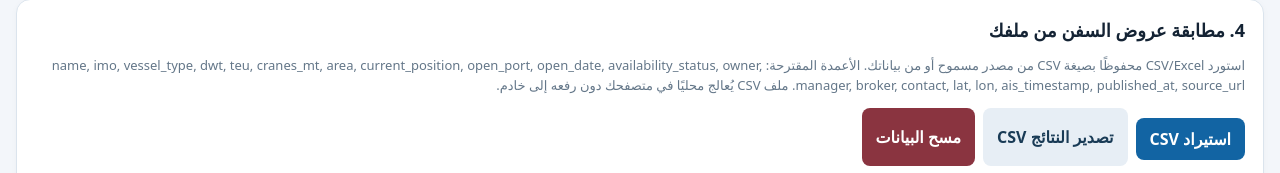
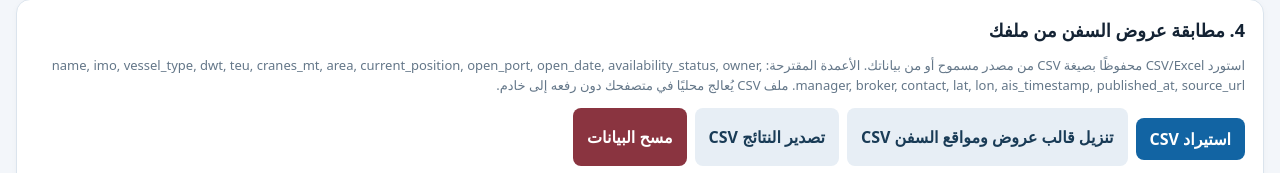
Before and after one commit to hanymahdy2/Railway, a plain HTML site: page Maritime_Chartering_Radar/index.html in a window 1280 px wide. Shown: the part 1142-1315 px from the top of the page. Drawn offline with Linux system fonts and the light colour scheme.

Commit message:
Add downloadable vessel open-position import template

```diff
--- a/Maritime_Chartering_Radar/index.html
+++ b/Maritime_Chartering_Radar/index.html
@@ -17,7 +17,7 @@ Requirement 3:
 <section id="multiResults" class="card c12 hide" aria-live="polite"></section>
 <section class="card c12"><h2 data-i="liveTitle">3. البحث داخل بيانات السفن المستوردة</h2><p class="muted" data-i="liveHint">ابحث محليًا داخل ملف CSV الذي استوردته باستخدام اسم السفينة أو رقم IMO أو Call Sign. هذه عملية بحث في بياناتك فقط وليست اتصالًا مباشرًا بالإنترنت.</p><div class="split"><div><label for="vesselQuery" data-i="vesselLabel">اسم السفينة / IMO / Call Sign</label><input id="vesselQuery" placeholder="e.g. 9895161 or vessel name" class="ltr"></div><div><label data-i="resultHint">نتائج المصدر</label><div id="apiResult" class="status">لا توجد نتائج بعد.</div></div></div><div class="actions"><button id="searchBtn" data-i="search">بحث في البيانات المستوردة</button></div></section>
 <section class="card c12"><h2>5. دليل الملاك والمديرين وجهات الاتصال</h2><p class="muted">يمكنك استيراد ملف CSV مرخّص يحتوي بيانات التواصل الفعلية. يربط البرنامج السجلات برقم IMO أولًا ثم باسم السفينة. لا توجد قاعدة عالمية مجانية موثوقة ومسموح بإعادة استخدامها تجاريًا تحتوي كل إيميلات وأرقام الملاك وCommercial Managers وISM Managers؛ لذلك لن نختلق بيانات اتصال. استخدم قالب CSV أدناه، واملأه من مصادر رسمية أو بيانات لديك صلاحية استخدامها.</p><div class="actions"><button id="contactTemplateBtn" class="secondary">تنزيل قالب جهات الاتصال CSV</button><label class="filebtn" for="contactsFile">استيراد دليل جهات الاتصال CSV</label><input id="contactsFile" type="file" accept=".csv,text/csv" class="hide"><button id="companyLinksBtn" class="secondary">فتح مصادر التحقق الرسمية</button></div><div id="contactsStatus" class="status">لم يتم استيراد دليل جهات اتصال.</div><p class="muted">مصادر للتحقق الفردي: <a href="https://gisis.imo.org/" target="_blank" rel="noopener">IMO GISIS</a> · <a href="https://www.equasis.org/" target="_blank" rel="noopener">Equasis</a> (ممنوع التنزيل الجماعي/التخزين دون إذن) · <a href="https://www.imonumbers.ihs.com/" target="_blank" rel="noopener">IMO Company Numbers</a> (البحث اليدوي فقط، مع قيود الاستخدام التجاري).</p></section>
-<section class="card c12"><h2 data-i="importTitle">4. مطابقة عروض السفن من ملفك</h2><p class="muted" data-i="importHint">استورد CSV/Excel محفوظًا بصيغة CSV من مصدر مسموح أو من بياناتك. الأعمدة المقترحة: name, imo, vessel_type, dwt, teu, cranes_mt, area, current_position, open_port, open_date, availability_status, owner, manager, broker, contact, lat, lon, ais_timestamp, published_at, source_url. ملف CSV يُعالج محليًا في متصفحك دون رفعه إلى خادم.</p><div class="actions"><label class="filebtn" for="csvFile" data-i="import">استيراد CSV</label><input id="csvFile" type="file" accept=".csv,text/csv" class="hide"><button id="exportBtn" class="secondary" data-i="export">تصدير النتائج CSV</button><button id="clearBtn" class="danger" data-i="clear">مسح البيانات</button></div><div id="localStatus" class="status">لم يتم استيراد ملف.</div><div class="tablewrap"><table><thead><tr id="tableHead"></tr></thead><tbody id="tableBody"><tr><td data-i="empty">لا توجد نتائج حتى الآن.</td></tr></tbody></table></div></section>
+<section class="card c12"><h2 data-i="importTitle">4. مطابقة عروض السفن من ملفك</h2><p class="muted" data-i="importHint">استورد CSV/Excel محفوظًا بصيغة CSV من مصدر مسموح أو من بياناتك. الأعمدة المقترحة: name, imo, vessel_type, dwt, teu, cranes_mt, area, current_position, open_port, open_date, availability_status, owner, manager, broker, contact, lat, lon, ais_timestamp, published_at, source_url. ملف CSV يُعالج محليًا في متصفحك دون رفعه إلى خادم.</p><div class="actions"><label class="filebtn" for="csvFile" data-i="import">استيراد CSV</label><input id="csvFile" type="file" accept=".csv,text/csv" class="hide"><button id="offerTemplateBtn" class="secondary">تنزيل قالب عروض ومواقع السفن CSV</button><button id="exportBtn" class="secondary" data-i="export">تصدير النتائج CSV</button><button id="clearBtn" class="danger" data-i="clear">مسح البيانات</button></div><div id="localStatus" class="status">لم يتم استيراد ملف.</div><div class="tablewrap"><table><thead><tr id="tableHead"></tr></thead><tbody id="tableBody"><tr><td data-i="empty">لا توجد نتائج حتى الآن.</td></tr></tbody></table></div></section>
 </div><footer data-i="footer">حدود الدقة: بيانات AIS قد تتأخر أو تكون ناقصة. هذا الإصدار لا يدّعي امتلاك قاعدة عالمية كاملة ولا يؤكد أن السفينة متاحة للتأجير. يلزم التحقق من المالك/الوكيل وموقف السفينة وتاريخ البيانات قبل التداول.</footer></main>
 <script>
 const $=id=>document.getElementById(id); let lang='ar', imported=[], apiRows=[], matchRows=[], autoTimer=null, contactRows=[];
@@ -170,6 +170,7 @@ function enrichWithContacts(ships, contacts){
  return ships.map(ship=>{const c=(ship.imo&&byImo.get(normKey(ship.imo)))||byName.get(normKey(ship.name||ship.ship_name||ship.vessel_name));if(!c)return ship;const out={...ship};for(const [k,v] of Object.entries(c)){if(v!==''&&v!=null)out[k]=v}return out})
 }
 $('contactsFile').onchange=async e=>{const f=e.target.files[0];if(!f)return;try{contactRows=parseCSV(await f.text());imported=enrichWithContacts(imported,contactRows);apiRows=enrichWithContacts(apiRows,contactRows);matchRows=enrichWithContacts(matchRows,contactRows);const saved=await saveLocalRows(imported,'Vessel database + contact enrichment');renderTable(matchRows.length?matchRows:imported.slice(0,200));$('contactsStatus').textContent=(lang==='ar'?'تم استيراد ': 'Imported ')+contactRows.length+(lang==='ar'?' سجل تواصل وربطها بالسفن المطابقة.':' contact rows and matched them to vessels.')+(saved?'':' — '+(lang==='ar'?'تعذر حفظ القاعدة':'database persistence unavailable'));}catch(err){$('contactsStatus').textContent=(lang==='ar'?'فشل استيراد دليل الاتصال: ':'Contact import failed: ')+err.message}};
+$('offerTemplateBtn').onclick=()=>{const headers=['name','imo','vessel_type','dwt','teu','cranes_mt','area','current_position','current_port','open_port','open_date','availability_status','owner','owner_email','commercial_manager','commercial_manager_email','ism_manager','broker','broker_email','contact','contact_phone','lat','lon','ais_timestamp','published_at','source_url','notes'];const sample=headers.map(()=> '');const csv=[headers,sample].map(row=>row.map(v=>'\"'+String(v).replace(/\"/g,'\"\"')+'\"').join(',')).join('\r\n');const a=document.createElement('a');a.href=URL.createObjectURL(new Blob(['\ufeff'+csv],{type:'text/csv;charset=utf-8'}));a.download='maritime-radar-open-positions-template.csv';a.click();setTimeout(()=>URL.revokeObjectURL(a.href),1000)};
 $('contactTemplateBtn').onclick=()=>{const headers=['imo','name','owner','owner_email','owner_phone','owner_website','commercial_manager','commercial_manager_email','commercial_manager_phone','commercial_manager_website','ism_manager','ism_manager_email','ism_manager_phone','ism_manager_website','technical_manager','technical_manager_email','technical_manager_phone','broker','broker_email','broker_phone','company_website','contact_name','contact_role','contact_email','contact_phone','contact_source','source_url','verified_at','notes'];const sample=['','','','','','','','','','','','','','','','','','','','','','','','','','','','',''];const csv=[headers,sample].map(row=>row.map(v=>'"'+String(v).replace(/"/g,'""')+'"').join(',')).join('\r\n');const a=document.createElement('a');a.href=URL.createObjectURL(new Blob(['\ufeff'+csv],{type:'text/csv;charset=utf-8'}));a.download='chartering-radar-contact-template.csv';a.click();setTimeout(()=>URL.revokeObjectURL(a.href),1000)};
 $('companyLinksBtn').onclick=()=>{window.open('https://gisis.imo.org/','_blank','noopener');window.open('https://www.imonumbers.ihs.com/Home/DataUse','_blank','noopener')};
 
```
